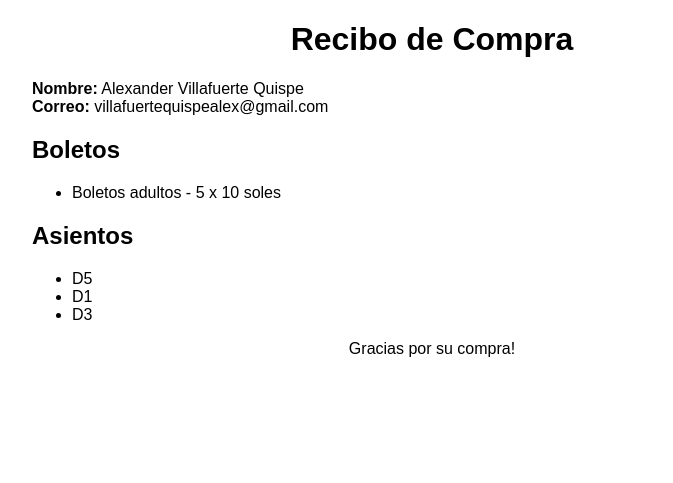
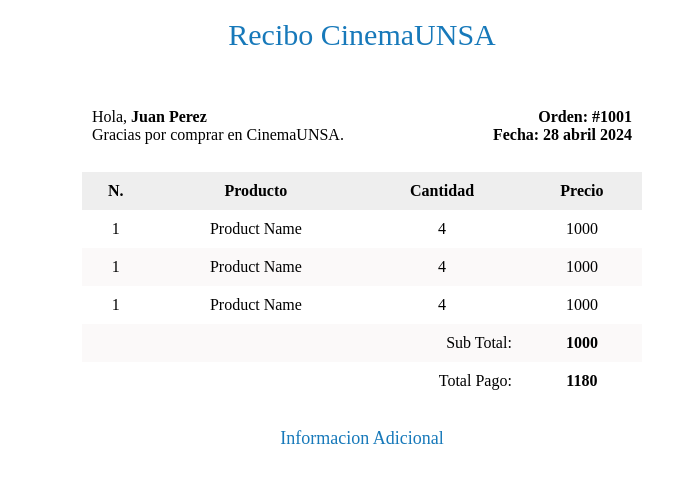
Before and after one commit to avillaq/Cinema-Unsa, a Django app: template backend-django/api/templates/invoice.html in a window 1280 px wide. Shown: the top 483 px of the page, without its empty margins (208-881 px from the left). Run offline with Django 5.2, Linux system fonts and the light colour scheme; the template is opened without the code that fills it, so the values that code supplies are empty.

Commit message:
Cambiamos el diseño del recibo

```diff
--- a/backend-django/api/templates/invoice.html
+++ b/backend-django/api/templates/invoice.html
@@ -1,41 +1,154 @@
 <!DOCTYPE html>
-<html>
+<html lang="en">
+
 <head>
-    <title>Recibo de Compra</title>
+	<meta charset="utf-8">
+	<meta name="viewport" content="width=device-width, initial-scale=1">
+	<meta http-equiv="x-ua-compatible" content="ie=edge">
+
+	<title>Recibo</title>
 	<style>
-        body { font-family: Arial, sans-serif; }
-        .container { width: 100%; max-width: 800px; margin: 0 auto; }
-        .header, .footer { text-align: center; margin-bottom: 20px; }
-        .details { margin-bottom: 20px; }
-        .details p { margin: 0; }
+		.invoice-wrapper {
+			width: 700px;
+			margin: auto;
+		}
+		.color-primary {
+			color: #1779ba;
+		}
+		.titulo {
+			font-size: 30px;
+		}
+		.subtitulo {
+			font-size: 18px;
+		}
+
+		.table {
+			width: 80%;
+			border-collapse: collapse;
+		}
+
+		th {
+			text-align: left;
+			padding: 10px;
+		}
+
+		td {
+			padding: 10px;
+			vertical-align: top;
+		}
+
+		.row {
+			display: block;
+			text-align: center;
+		}
+
+		.text-right {
+			text-align: right;
+		}
+
+		.text-left {
+			text-align: left;
+		}
+
+		.table-hover thead tr {
+			background: #eee;
+		}
+
+		.table-hover thead tr th {
+			text-align: center;
+		}
+
+		.table-hover tbody tr:nth-child(even) {
+			background: #fbf9f9;
+		}
+
+		address {
+			font-style: normal;
+		}
 	</style>
 </head>
+
 <body>
-    <div class="container">
-        <div class="header">
-            <h1>Recibo de Compra</h1>
+	<div class="row invoice-wrapper">
+		<div>
+			<div class="row">
+				<table class="table">
+					<tr>
+						<td>
+							<span class="titulo color-primary">Recibo CinemaUNSA</span>
+						</td>
+					</tr>
+				</table>
 			</div>
-        <div class="details">
-            <p><strong>Nombre:</strong> Alexander Villafuerte Quispe </p>
-            <p><strong>Correo:</strong> villafuertequispealex@gmail.com </p>
+			<br><br>
+			<div class="row">
+				<table class="table">
+					<tr>
+						<td class="text-left">
+							Hola, <b>Juan Perez</b> <br>
+							Gracias por comprar en CinemaUNSA.
+						</td>
+						<td class="text-right">
+							<b>Orden: #1001</b>
+							<br>
+							<b>Fecha: 28 abril 2024</b>
+						</td>
+					</tr>
+				</table>
 			</div>
-        <div class="boletos">
-            <h2>Boletos</h2>
-            <ul>
-                <li>Boletos adultos - 5 x 10 soles</li>
-            </ul>
+			<br>
+			<div class="row">
+				<table class="table table-hover">
+					<thead>
+						<tr>
+							<th>N.</th>
+							<th>Producto</th>
+							<th>Cantidad</th>
+							<th>Precio</th>
+						</tr>
+					</thead>
+					<tbody>
+						<tr>
+							<td>1</td>
+							<td>Product Name</td>
+							<td>4</td>
+							<td>1000</td>
+						</tr>
+						<tr>
+							<td>1</td>
+							<td>Product Name</td>
+							<td>4</td>
+							<td>1000</td>
+						</tr>
+						<tr>
+							<td>1</td>
+							<td>Product Name</td>
+							<td>4</td>
+							<td>1000</td>
+						</tr>
+						<tr>
+							<td colspan="3" class="text-right">Sub Total:</td>
+							<td><strong>1000</strong></td>
+						</tr>
+						<tr>
+							<td colspan="3" class="text-right">Total Pago:</td>
+							<td><strong>1180</strong></td>
+						</tr>
+					</tbody>
+				</table>
 			</div>
-        <div class="asientos">
-            <h2>Asientos</h2>
-            <ul>
-                <li>D5</li>
-                <li>D1</li>
-                <li>D3</li>
-            </ul>
+			<br>
+			<div class="row">
+				<table class="table">
+					<tr>
+						<td>
+							<span class="color-primary subtitulo">Informacion Adicional</span>
+						</td>
+					</tr>
+				</table>
 			</div>
-        <div class="footer">
-            <p>Gracias por su compra!</p>
 		</div>
 	</div>
 </body>
+
 </html>
```
Lines whose indentation alone changed are shown as unchanged.
